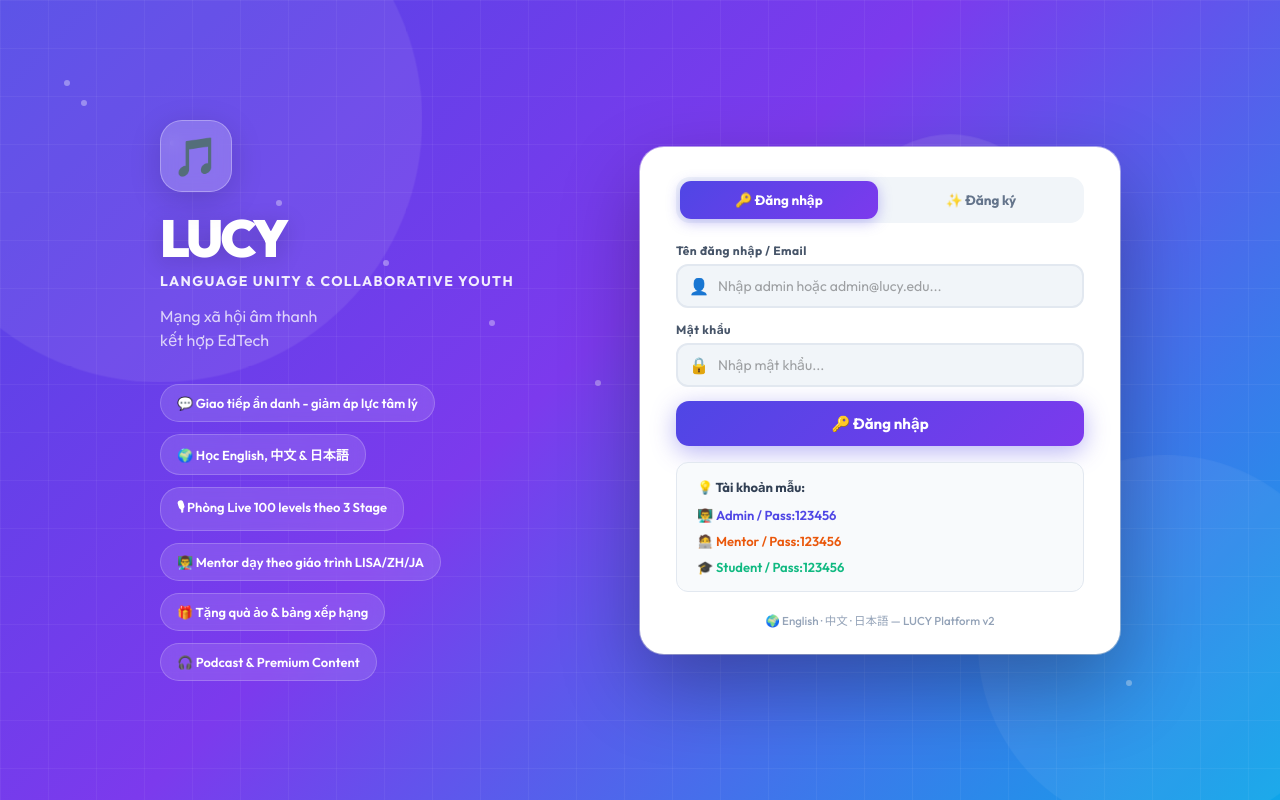
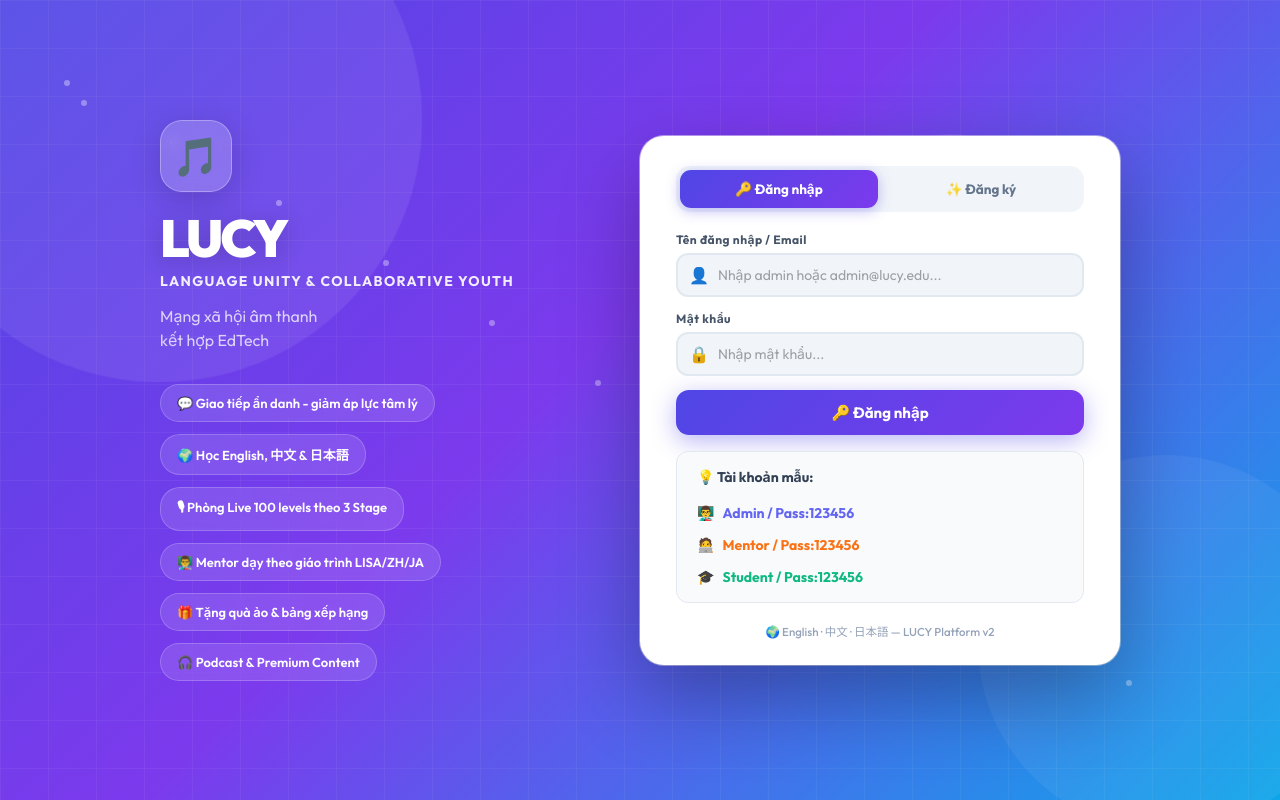
Before and after one commit to LeTranQuocDung/PRJ301_Project, a React (Vite) app: page / in a window 1280 px wide. Both pictures are taken after a click on the button "🔑 Đăng nhập". Built offline with nearby package versions, Linux system fonts and the light colour scheme.

Commit message:
UI: Refine Hint Box styling to match sub-main custom design

```diff
--- a/src/LoginPage.jsx
+++ b/src/LoginPage.jsx
@@ -234,11 +234,11 @@ export default function LoginPage({ onLogin }) {
                 {loading ? 'Đang đăng nhập...' : '🔑 Đăng nhập'}
               </button>
 
-              <div style={{ background:'#f8fafc', padding:'16px 20px', borderRadius:12, border:'1px solid #e2e8f0', fontSize:13, color:'#64748b', display:'flex', flexDirection:'column', gap:10 }}>
-                <strong style={{ color:'#334155', marginBottom:2 }}>💡 Tài khoản mẫu:</strong>
-                <div>👨‍🏫 <span style={{ color:'#4f46e5', fontWeight:600 }}>Admin / Pass:123456</span></div>
-                <div>🧑‍💻 <span style={{ color:'#ea580c', fontWeight:600 }}>Mentor / Pass:123456</span></div>
-                <div>🎓 <span style={{ color:'#10b981', fontWeight:600 }}>Student / Pass:123456</span></div>
+              <div style={{ background:'#f8fafc', padding:'16px 20px', borderRadius:12, border:'1px solid #e2e8f0', fontSize:14, color:'#64748b', display:'flex', flexDirection:'column', gap:14 }}>
+                <strong style={{ color:'#334155', marginBottom:4, display:'flex', alignItems:'center', gap:8 }}>💡 Tài khoản mẫu:</strong>
+                <div style={{ display:'flex', alignItems:'center', gap:8 }}>👨‍🏫 <span style={{ color:'#6366f1', fontWeight:700 }}>Admin / Pass:123456</span></div>
+                <div style={{ display:'flex', alignItems:'center', gap:8 }}>🧑‍💻 <span style={{ color:'#f97316', fontWeight:700 }}>Mentor / Pass:123456</span></div>
+                <div style={{ display:'flex', alignItems:'center', gap:8 }}>🎓 <span style={{ color:'#10b981', fontWeight:700 }}>Student / Pass:123456</span></div>
               </div>
             </div>
           )}
```
